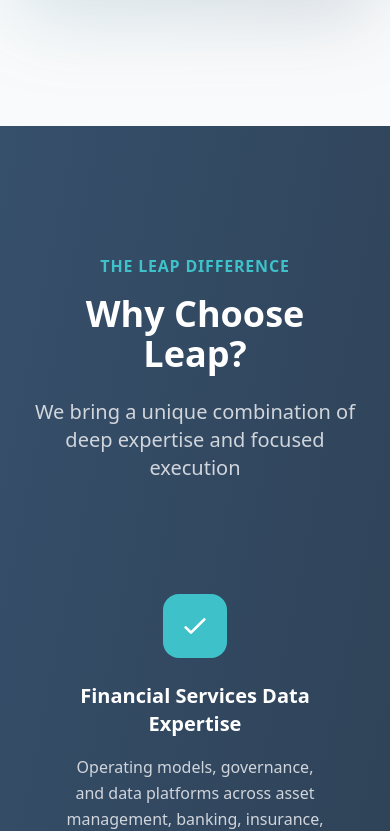
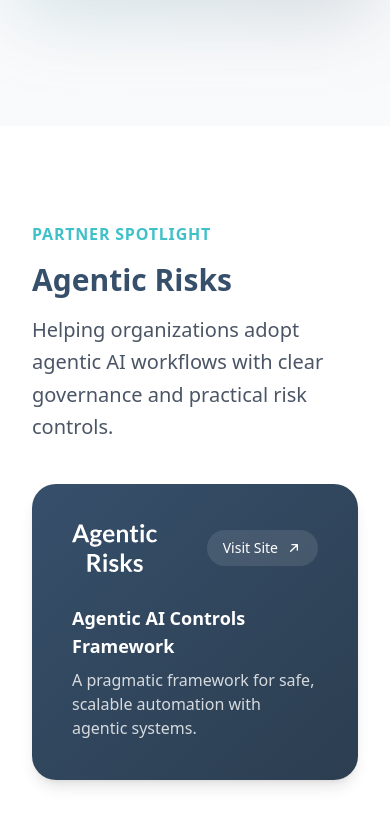
Before and after one commit to Adavis81/leap-website, a Next.js app: page / in a window 390 px wide. Shown: the part 5613-6444 px from the top of the page. Built offline with nearby package versions, Linux system fonts and the light colour scheme.

Commit message:
Add partner spotlight and label clients ticker

```diff
--- a/public/images/partners/SOURCES.md
+++ b/public/images/partners/SOURCES.md
@@ -19,3 +19,4 @@
 - Edgbaston Investment Partners: `https://edgbastonip.com/images/logo.jpg`
 - Oppenheimer Funds (Invesco): `/Users/adamdavis/Desktop/Oppenheimer Funds.jpeg` (provided by user)
 - Western Asset Management: `/Users/adamdavis/Desktop/WAM.png` (provided by user)
+- Agentic Risks: `https://agenticrisks.com/wp-content/uploads/2025/11/Agentic-Risks-Logo-white-transp-05.svg`
--- a/src/app/page.tsx
+++ b/src/app/page.tsx
@@ -413,6 +413,61 @@
         </div>
       </section>
 
+      {/* Partner Spotlight */}
+      <section id="partners" className="py-24 px-8 bg-white">
+        <div className="max-w-7xl mx-auto">
+          <FadeIn>
+            <div className="flex flex-col lg:flex-row items-start lg:items-center justify-between gap-10">
+              <div className="max-w-2xl">
+                <p className="text-[#3fc1c9] font-semibold tracking-wider uppercase mb-4">Partner Spotlight</p>
+                <h2 className="text-3xl md:text-4xl font-bold text-[#364f6b] mb-4">Agentic Risks</h2>
+                <p className="text-xl text-gray-600 leading-relaxed">
+                  Helping organizations adopt agentic AI workflows with clear governance and practical risk controls.
+                </p>
+              </div>
+
+              <a
+                href="https://agenticrisks.com/"
+                target="_blank"
+                rel="noreferrer"
+                className="group w-full lg:w-[560px] rounded-3xl overflow-hidden bg-gradient-to-br from-[#364f6b] to-[#2c3e50] p-10 text-white shadow-lg"
+                aria-label="Visit Agentic Risks"
+              >
+                <div className="flex items-center justify-between gap-6">
+                  <Image
+                    src="/images/partners/agentic-risks.svg"
+                    alt="Agentic Risks logo"
+                    width={240}
+                    height={64}
+                    className="h-12 w-auto object-contain"
+                    unoptimized
+                  />
+                  <span className="inline-flex items-center gap-2 rounded-full bg-white/10 px-4 py-2 text-sm font-medium group-hover:bg-white/15 transition-colors">
+                    Visit Site
+                    <svg width="16" height="16" viewBox="0 0 24 24" fill="none" aria-hidden="true">
+                      <path
+                        d="M7 17L17 7M17 7H9M17 7V15"
+                        stroke="currentColor"
+                        strokeWidth="2"
+                        strokeLinecap="round"
+                        strokeLinejoin="round"
+                      />
+                    </svg>
+                  </span>
+                </div>
+
+                <div className="mt-8">
+                  <div className="text-lg font-semibold">Agentic AI Controls Framework</div>
+                  <div className="mt-2 text-white/80">
+                    A pragmatic framework for safe, scalable automation with agentic systems.
+                  </div>
+                </div>
+              </a>
+            </div>
+          </FadeIn>
+        </div>
+      </section>
+
       {/* Why Leap Section */}
       <section id="why-leap" className="py-32 px-8 bg-gradient-to-br from-[#364f6b] to-[#2c3e50] text-white">
         <div className="max-w-7xl mx-auto">
--- a/src/app/partners-clients/page.tsx
+++ b/src/app/partners-clients/page.tsx
@@ -228,6 +228,53 @@
             <p className="text-gray-600 text-lg mb-8 max-w-3xl">
               A selection of organizations we&apos;ve supported.
             </p>
+
+            <div className="mb-10">
+              <div className="text-sm font-semibold tracking-wider uppercase text-[#3fc1c9] mb-3">
+                Strategic Partner
+              </div>
+              <a
+                href="https://agenticrisks.com/"
+                target="_blank"
+                rel="noreferrer"
+                className="group flex flex-col md:flex-row items-start md:items-center justify-between gap-8 rounded-3xl bg-gradient-to-br from-[#364f6b] to-[#2c3e50] p-8 md:p-10 text-white shadow-lg"
+                aria-label="Visit Agentic Risks"
+              >
+                <div className="flex items-center gap-6">
+                  <Image
+                    src="/images/partners/agentic-risks.svg"
+                    alt="Agentic Risks logo"
+                    width={240}
+                    height={64}
+                    className="h-12 w-auto object-contain"
+                    unoptimized
+                  />
+                  <div className="hidden md:block w-px h-10 bg-white/20" aria-hidden="true" />
+                  <div className="max-w-xl">
+                    <div className="text-lg font-semibold">Agentic AI Controls Framework</div>
+                    <div className="text-white/80 mt-1">
+                      Governance and risk controls for adopting agentic AI workflows with confidence.
+                    </div>
+                  </div>
+                </div>
+                <span className="inline-flex items-center gap-2 rounded-full bg-white/10 px-4 py-2 text-sm font-medium group-hover:bg-white/15 transition-colors">
+                  Visit Site
+                  <svg width="16" height="16" viewBox="0 0 24 24" fill="none" aria-hidden="true">
+                    <path
+                      d="M7 17L17 7M17 7H9M17 7V15"
+                      stroke="currentColor"
+                      strokeWidth="2"
+                      strokeLinecap="round"
+                      strokeLinejoin="round"
+                    />
+                  </svg>
+                </span>
+              </a>
+            </div>
+
+            <div className="text-sm font-semibold tracking-wider uppercase text-[#3fc1c9] mb-3">
+              Selected Clients
+            </div>
             <div className="rounded-2xl border border-gray-100 bg-white shadow-sm px-6 py-8">
               <div className="[mask-image:linear-gradient(to_right,transparent,black_8%,black_92%,transparent)] overflow-hidden">
                 <div className="logo-marquee">
```
Also changed, not shown: public/images/partners/agentic-risks.svg (added).
